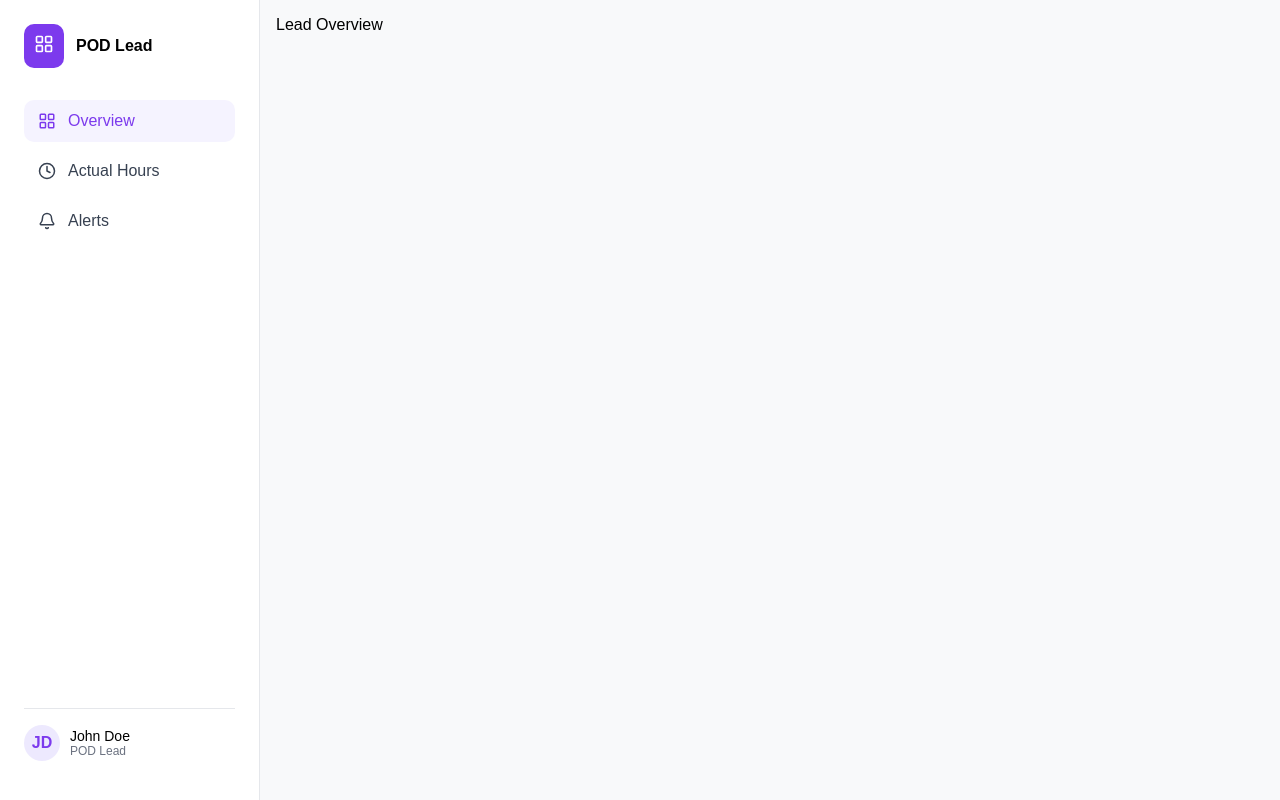
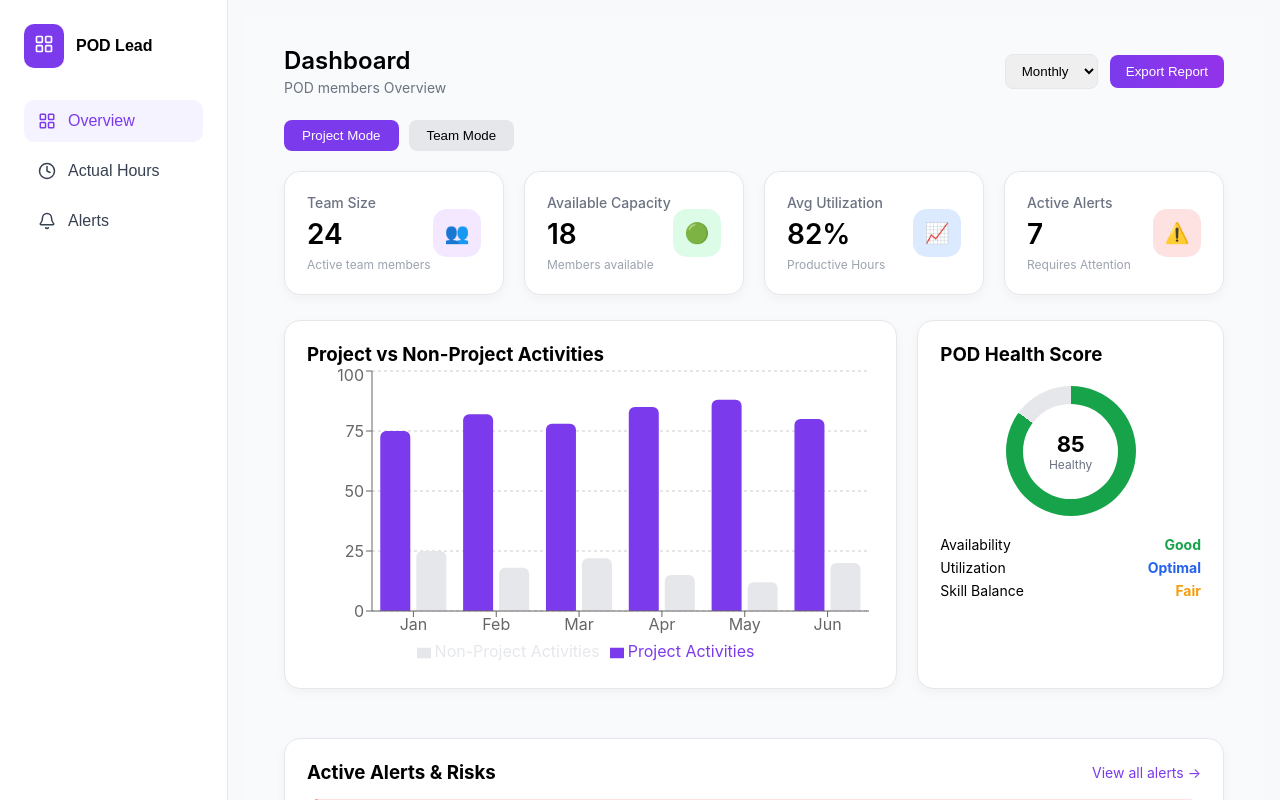
Before and after one commit to AshwinL03/Productivity-Governance-app, a React (Vite) app: page /lead in a window 1280 px wide. Shown: the top 800 px of the page. Built offline with nearby package versions, Linux system fonts and the light colour scheme.

Commit message:
Lead-dashboard finished

```diff
--- a/package.json
+++ b/package.json
@@ -13,7 +13,8 @@
     "lucide-react": "^0.563.0",
     "react": "^19.2.0",
     "react-dom": "^19.2.0",
-    "react-router-dom": "^7.13.0"
+    "react-router-dom": "^7.13.0",
+    "recharts": "^3.7.0"
   },
   "devDependencies": {
     "@eslint/js": "^9.39.1",
--- a/src/App.jsx
+++ b/src/App.jsx
@@ -21,6 +21,7 @@ import LeadLayout from "./components/layout/LeadLayout";
 ========================= */
 import AdminLayout from "./components/layout/AdminLayout";
 import AdminHome from "./components/pages/admin/adminDashboard/adminHome";
+import Overview from "./components/pages/podLeads/LeadOverview/Overview";
 import ProjectLeadActualHours from "./components/pages/podLeads/actualHoursLead/ProjectLeadActualHours";
 import EachProject from "./components/pages/podLeads/project/EachProject";
 import AddProject from "./components/pages/podLeads/addProject/AddProject";
@@ -54,7 +55,7 @@ function App() {
           {/* ================= LEAD ================= */}
           <Route path="/lead" element={<LeadLayout />}>
             {/* /lead */}
-            <Route index element={<div>Lead Overview</div>} />
+            <Route index element={<Overview />} />
             <Route path="actual-hours" element={<ProjectLeadActualHours />} />
             <Route path="alerts" element={<div>Lead Alerts (coming soon)</div>} />
             <Route path="project/:id" element={<EachProject />} />
--- /dev/null
+++ b/src/components/pages/podLeads/LeadOverview/ActivityChart.jsx
@@ -0,0 +1,53 @@
+import React from "react";
+import {
+  BarChart,
+  Bar,
+  XAxis,
+  YAxis,
+  CartesianGrid,
+  Tooltip,
+  ResponsiveContainer,
+  Legend
+} from "recharts";
+
+const data = [
+  { name: "Jan", project: 75, nonProject: 25 },
+  { name: "Feb", project: 82, nonProject: 18 },
+  { name: "Mar", project: 78, nonProject: 22 },
+  { name: "Apr", project: 85, nonProject: 15 },
+  { name: "May", project: 88, nonProject: 12 },
+  { name: "Jun", project: 80, nonProject: 20 }
+];
+
+const ActivityChart = () => {
+  return (
+    <div style={{ width: "100%", height: 300 }}>
+      <ResponsiveContainer>
+        <BarChart data={data} barGap={6}>
+          <CartesianGrid strokeDasharray="3 3" vertical={false} />
+
+          <XAxis dataKey="name" />
+          <YAxis />
+
+          <Tooltip />
+          <Legend />
+
+          <Bar
+            dataKey="project"
+            fill="#7c3aed"
+            radius={[6, 6, 0, 0]}
+            name="Project Activities"
+          />
+          <Bar
+            dataKey="nonProject"
+            fill="#e5e7eb"
+            radius={[6, 6, 0, 0]}
+            name="Non-Project Activities"
+          />
+        </BarChart>
+      </ResponsiveContainer>
+    </div>
+  );
+};
+
+export default ActivityChart;
--- /dev/null
+++ b/src/components/pages/podLeads/LeadOverview/KpiCard.jsx
@@ -0,0 +1,19 @@
+import React from "react";
+import "./kpiCard.css";
+
+const KpiCard = ({ title, value, subtitle, icon, iconColor }) => {
+  return (
+    <div className="kpi-card">
+      <div className="kpi-left">
+        <h4>{title}</h4>
+        <h2>{value}</h2>
+        <p>{subtitle}</p>
+      </div>
+
+      <div className={`kpi-icon ${iconColor}`}>
+        {icon}
+      </div>
+    </div>
+  );
+};
+export default KpiCard;
--- /dev/null
+++ b/src/components/pages/podLeads/LeadOverview/Overview.jsx
@@ -0,0 +1,146 @@
+import React from "react";
+import "./overview.css";
+import KpiCard from "./KpiCard";
+import ActivityChart from "./ActivityChart";
+
+
+const Overview = () => {
+  return (
+    <div className="overview-container">
+
+      {/* Header */}
+      <div className="overview-header">
+        <div>
+          <h2>Dashboard</h2>
+          <p>POD members Overview</p>
+        </div>
+
+        <div className="header-right">
+          <select className="filter-select">
+            <option>Monthly</option>
+          </select>
+
+          <button className="export-btn">Export Report</button>
+        </div>
+      </div>
+
+      {/* Mode Switch */}
+      <div className="mode-switch">
+        <button className="mode-btn active">Project Mode</button>
+        <button className="mode-btn">Team Mode</button>
+      </div>
+
+      {/* KPI Cards */}
+      <div className="kpi-grid">
+        <KpiCard
+          title="Team Size"
+          value="24"
+          subtitle="Active team members"
+          icon="👥"
+          iconColor="icon-purple"
+        />
+
+        <KpiCard
+          title="Available Capacity"
+          value="18"
+          subtitle="Members available"
+          icon="🟢"
+          iconColor="icon-green"
+        />
+
+        <KpiCard
+          title="Avg Utilization"
+          value="82%"
+          subtitle="Productive Hours"
+          icon="📈"
+          iconColor="icon-blue"
+        />
+
+        <KpiCard
+          title="Active Alerts"
+          value="7"
+          subtitle="Requires Attention"
+          icon="⚠️"
+          iconColor="icon-red"
+        />
+      </div>
+
+      {/* Chart + Health */}
+      <div className="dashboard-row">
+
+        {/* Chart */}
+        <div className="card">
+          <h3>Project vs Non-Project Activities</h3>
+          <ActivityChart />
+
+        </div>
+
+        {/* Health */}
+        <div className="card">
+          <h3>POD Health Score</h3>
+
+          <div className="health-wrapper">
+            <div className="health-circle">
+              <div className="health-inner">
+                <h2>85</h2>
+                <span>Healthy</span>
+              </div>
+            </div>
+          </div>
+
+          <div className="health-stats">
+            <div>
+              <span>Availability</span>
+              <strong className="good">Good</strong>
+            </div>
+            <div>
+              <span>Utilization</span>
+              <strong className="optimal">Optimal</strong>
+            </div>
+            <div>
+              <span>Skill Balance</span>
+              <strong className="fair">Fair</strong>
+            </div>
+          </div>
+        </div>
+
+      </div>
+
+      {/* Alerts Section */}
+      <div className="card">
+        <div className="alerts-header">
+          <h3>Active Alerts & Risks</h3>
+          <span className="view-all">View all alerts →</span>
+        </div>
+
+        <div className="alert red">
+          <div>
+            <strong>Overutilization Alert</strong>
+            <p>3 team members exceed 90% utilization</p>
+          </div>
+          <span className="count">3</span>
+        </div>
+
+        <div className="alert yellow">
+          <div>
+            <strong>Leave Overlap</strong>
+            <p>Senior developers on leave next week</p>
+          </div>
+          <span className="count">2</span>
+        </div>
+
+        <div className="alert yellow">
+          <div>
+            <strong>Skill Gap</strong>
+            <p>No backend engineers for project</p>
+          </div>
+          <span className="count">1</span>
+        </div>
+
+      </div>
+
+    </div>
+  );
+};
+
+export default Overview;
--- /dev/null
+++ b/src/components/pages/podLeads/LeadOverview/kpiCard.css
@@ -0,0 +1,65 @@
+.kpi-card {
+  background: white;
+  border-radius: 16px;
+  padding: 22px;
+  box-shadow: 0 4px 12px rgba(0, 0, 0, 0.04);
+  display: flex;
+  justify-content: space-between;
+  align-items: center;
+  transition: 0.2s ease;
+}
+
+.kpi-card:hover {
+  transform: translateY(-3px);
+}
+
+.kpi-left h4 {
+  font-size: 14px;
+  color: #6b7280;
+  margin-bottom: 6px;
+  font-weight: 500;
+}
+
+.kpi-left h2 {
+  font-size: 28px;
+  margin: 0;
+  font-weight: 600;
+}
+
+.kpi-left p {
+  font-size: 12px;
+  color: #9ca3af;
+  margin-top: 6px;
+}
+
+.kpi-icon {
+  width: 48px;
+  height: 48px;
+  border-radius: 14px;
+  display: flex;
+  align-items: center;
+  justify-content: center;
+  font-size: 20px;
+}
+
+/* Icon Background Variants */
+
+.icon-purple {
+  background: #f3e8ff;
+  color: #7c3aed;
+}
+
+.icon-green {
+  background: #dcfce7;
+  color: #16a34a;
+}
+
+.icon-blue {
+  background: #dbeafe;
+  color: #2563eb;
+}
+
+.icon-red {
+  background: #fee2e2;
+  color: #dc2626;
+}
--- /dev/null
+++ b/src/components/pages/podLeads/LeadOverview/overview.css
@@ -0,0 +1,190 @@
+.overview-container {
+  padding: 30px 40px;
+  background: #f8fafc;
+  min-height: 100vh;
+  font-family: "Inter", sans-serif;
+}
+
+/* Header */
+.overview-header {
+  display: flex;
+  justify-content: space-between;
+  align-items: center;
+  margin-bottom: 25px;
+}
+
+.overview-header h2 {
+  margin: 0;
+  font-size: 24px;
+  font-weight: 600;
+}
+
+.overview-header p {
+  margin: 4px 0 0 0;
+  font-size: 14px;
+  color: #6b7280;
+}
+
+.header-right {
+  display: flex;
+  gap: 15px;
+  align-items: center;
+}
+
+.filter-select {
+  padding: 8px 12px;
+  border-radius: 8px;
+  border: 1px solid #e5e7eb;
+}
+
+.export-btn {
+  background: linear-gradient(90deg, #7c3aed, #9333ea);
+  border: none;
+  color: white;
+  padding: 9px 16px;
+  border-radius: 8px;
+  cursor: pointer;
+  font-weight: 500;
+}
+
+/* Mode Switch */
+.mode-switch {
+  margin-bottom: 20px;
+}
+
+.mode-btn {
+  padding: 8px 18px;
+  border-radius: 8px;
+  border: none;
+  margin-right: 10px;
+  background: #e5e7eb;
+  cursor: pointer;
+}
+
+.mode-btn.active {
+  background: #7c3aed;
+  color: white;
+}
+
+/* KPI Grid */
+.kpi-grid {
+  display: grid;
+  grid-template-columns: repeat(4, 1fr);
+  gap: 20px;
+  margin-bottom: 25px;
+}
+
+/* Cards */
+.card {
+  background: white;
+  border-radius: 16px;
+  padding: 22px;
+  box-shadow: 0 4px 12px rgba(0, 0, 0, 0.04);
+}
+
+/* Chart */
+.chart-placeholder {
+  height: 250px;
+  background: #f3f4f6;
+  border-radius: 10px;
+  display: flex;
+  justify-content: center;
+  align-items: center;
+  color: #9ca3af;
+}
+
+/* Dashboard Row */
+.dashboard-row {
+  display: grid;
+  grid-template-columns: 2fr 1fr;
+  gap: 20px;
+  margin-bottom: 25px;
+}
+
+/* Health */
+.health-wrapper {
+  display: flex;
+  justify-content: center;
+  margin: 20px 0;
+}
+
+.health-circle {
+  width: 130px;
+  height: 130px;
+  border-radius: 50%;
+  background: conic-gradient(#16a34a 0% 85%, #e5e7eb 85% 100%);
+  display: flex;
+  justify-content: center;
+  align-items: center;
+}
+
+.health-inner {
+  width: 95px;
+  height: 95px;
+  background: white;
+  border-radius: 50%;
+  display: flex;
+  flex-direction: column;
+  justify-content: center;
+  align-items: center;
+}
+
+.health-inner h2 {
+  margin: 0;
+  font-size: 22px;
+}
+
+.health-inner span {
+  font-size: 12px;
+  color: #6b7280;
+}
+
+.health-stats div {
+  display: flex;
+  justify-content: space-between;
+  margin-top: 6px;
+  font-size: 14px;
+}
+
+.good { color: #16a34a; }
+.optimal { color: #2563eb; }
+.fair { color: #f59e0b; }
+
+/* Alerts */
+.alerts-header {
+  display: flex;
+  justify-content: space-between;
+  margin-bottom: 15px;
+}
+
+.view-all {
+  color: #7c3aed;
+  font-size: 14px;
+  cursor: pointer;
+}
+
+.alert {
+  display: flex;
+  justify-content: space-between;
+  align-items: center;
+  padding: 14px;
+  border-radius: 12px;
+  margin-bottom: 12px;
+}
+
+.alert.red {
+  background: #fee2e2;
+  border-left: 4px solid #dc2626;
+}
+
+.alert.yellow {
+  background: #fef3c7;
+  border-left: 4px solid #f59e0b;
+}
+
+.count {
+  background: white;
+  padding: 4px 10px;
+  border-radius: 20px;
+  font-weight: 600;
+}
```
Also changed, not shown: 1 other file (tests, documents, lock files or other folders).
